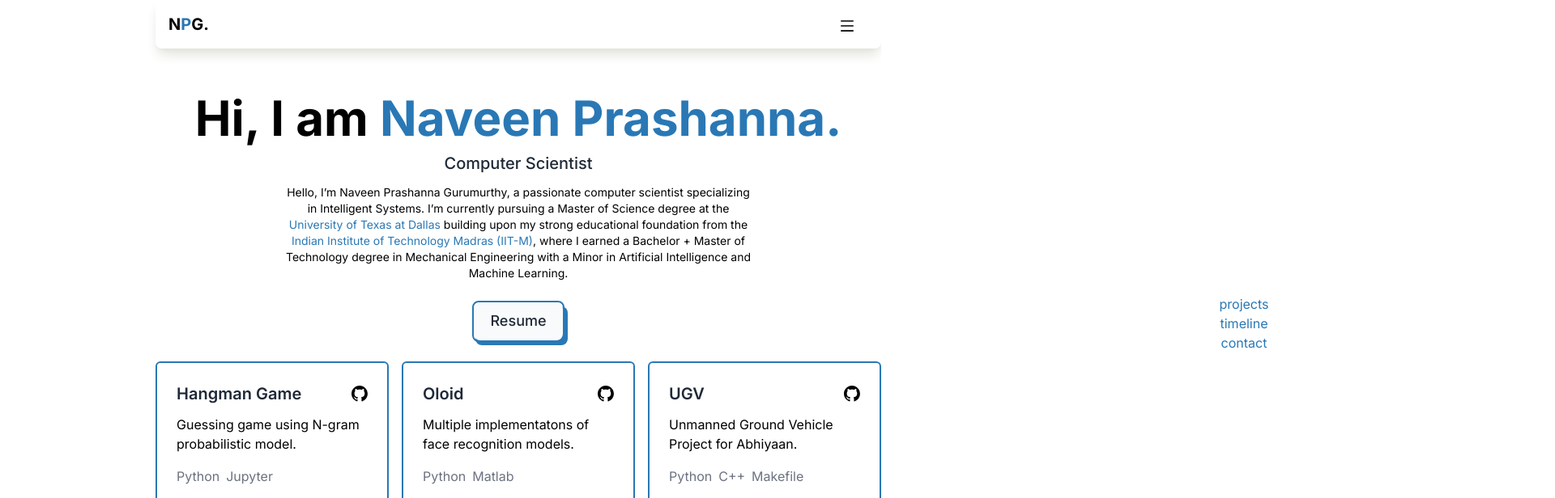
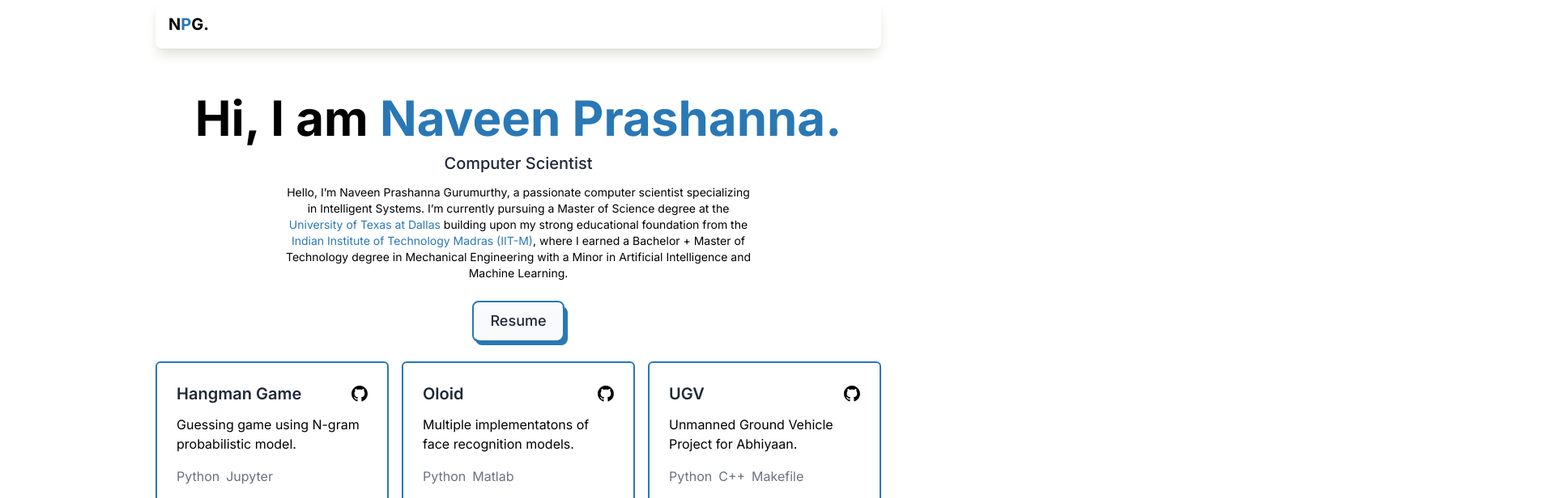
Before and after one commit to qberg/portfolios, a React (Vite) app in the folder minimal-portfolio/: page / in a window 1280 px wide. Shown: the top 616 px of the page at 81% size, 1920 px wide, since content can reach past the window. Built offline with nearby package versions, Linux system fonts and the light colour scheme.

Commit message:
beta version

```diff
--- a/minimal-portfolio/index.html
+++ b/minimal-portfolio/index.html
@@ -4,7 +4,7 @@
     <meta charset="UTF-8" />
     <link rel="icon" type="image/svg+xml" href="/vite.svg" />
     <meta name="viewport" content="width=device-width, initial-scale=1.0" />
-    <title>A Portfolio</title>
+    <title>Naveen</title>
     <link rel="preconnect" href="https://fonts.googleapis.com" />
     <link rel="preconnect" href="https://fonts.gstatic.com" crossorigin />
     <link
--- a/minimal-portfolio/package.json
+++ b/minimal-portfolio/package.json
@@ -12,7 +12,8 @@
   "dependencies": {
     "react": "^18.2.0",
     "react-dom": "^18.2.0",
-    "react-icons": "^5.0.1"
+    "react-icons": "^5.0.1",
+    "react-type-animation": "^3.2.0"
   },
   "devDependencies": {
     "@types/react": "^18.2.55",
--- a/minimal-portfolio/src/components/Header.jsx
+++ b/minimal-portfolio/src/components/Header.jsx
@@ -10,7 +10,6 @@
             N<span className="text-the-blue">P</span>G.
           </h1>
         </a>
-        <Navigation />
       </div>
     </header>
   );
--- a/minimal-portfolio/src/components/Intro.jsx
+++ b/minimal-portfolio/src/components/Intro.jsx
@@ -2,6 +2,7 @@
 
 import { about } from "../data/about";
 import Button from "./ui/Button";
+import { TypeAnimation } from "react-type-animation";
 
 const Intro = () => {
   const { name, role, description, resume, social } = about;
--- a/minimal-portfolio/src/components/Navigation.jsx
+++ b/minimal-portfolio/src/components/Navigation.jsx
@@ -1,5 +1,24 @@
 import React, { useState } from "react";
 import { AiOutlineMenu, AiOutlineClose } from "react-icons/ai";
+
+const navlinks = [
+  {
+    name: "About",
+    href: "#intro",
+  },
+  {
+    name: "Projects",
+    href: "#projects",
+  },
+  {
+    name: "Experience",
+    href: "#timeline",
+  },
+  {
+    name: "Skills",
+    href: "#skills",
+  },
+];
 
 const Navigation = () => {
   const [nav, setNav] = useState(false);
@@ -11,25 +30,19 @@
       <div onClick={handleNav} className="block z-10 mr-4 mt-1">
         {nav ? <AiOutlineClose size={20} /> : <AiOutlineMenu size={20} />}
       </div>
-      <div
-        className={
-          nav
-            ? "absolute top-0 left-0 right-0 bottom-0 flex justify-center items-center w-full h-screen bg-white text-center ease-in duration-300 text-the-blue"
-            : "absolute top-0 left-[100%] right-0 bottom-0 flex justify-center items-center w-full h-screen bg-white text-center ease-in duration-300 text-the-blue"
-        }
-      >
-        <ul>
-          <li>
-            <a href="/#projects">projects</a>
-          </li>
-          <li>
-            <a href="/#timeline">timeline</a>
-          </li>
-          <li>
-            <a href="/#contact">contact</a>
-          </li>
-        </ul>
-      </div>
+      {nav && (
+        <div className="absolute top-0 left-0 right-0 bottom-0 flex flex-col justify-center items-center w-full h-screen bg-white text-center ease-in duration-300">
+          {navlinks.map((navlink) => (
+            <a
+              key={navlink.name}
+              href={navlink.href}
+              className="p-2 text-the-blue text-4xl"
+            >
+              {navlink.name}
+            </a>
+          ))}
+        </div>
+      )}
     </>
   );
 };
```
Also changed, not shown: 1 other file (tests, documents, lock files or other folders).
